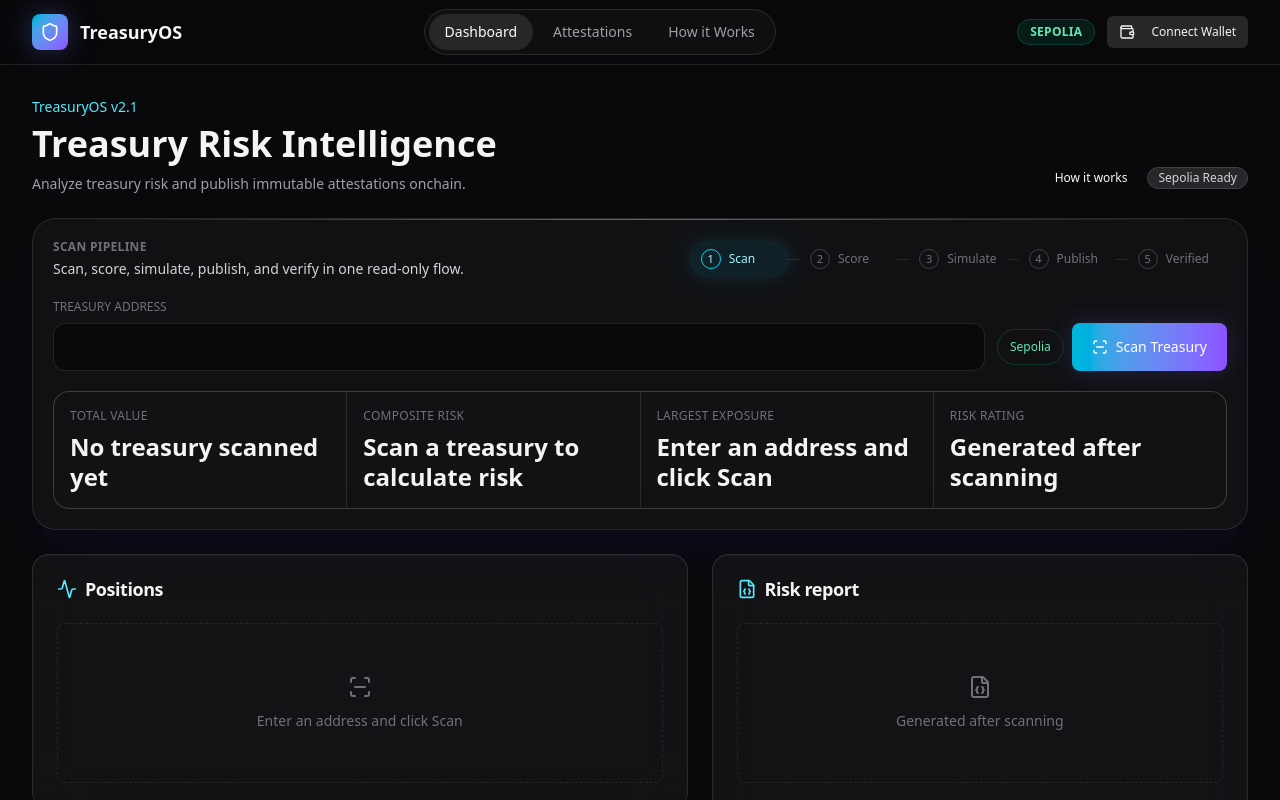
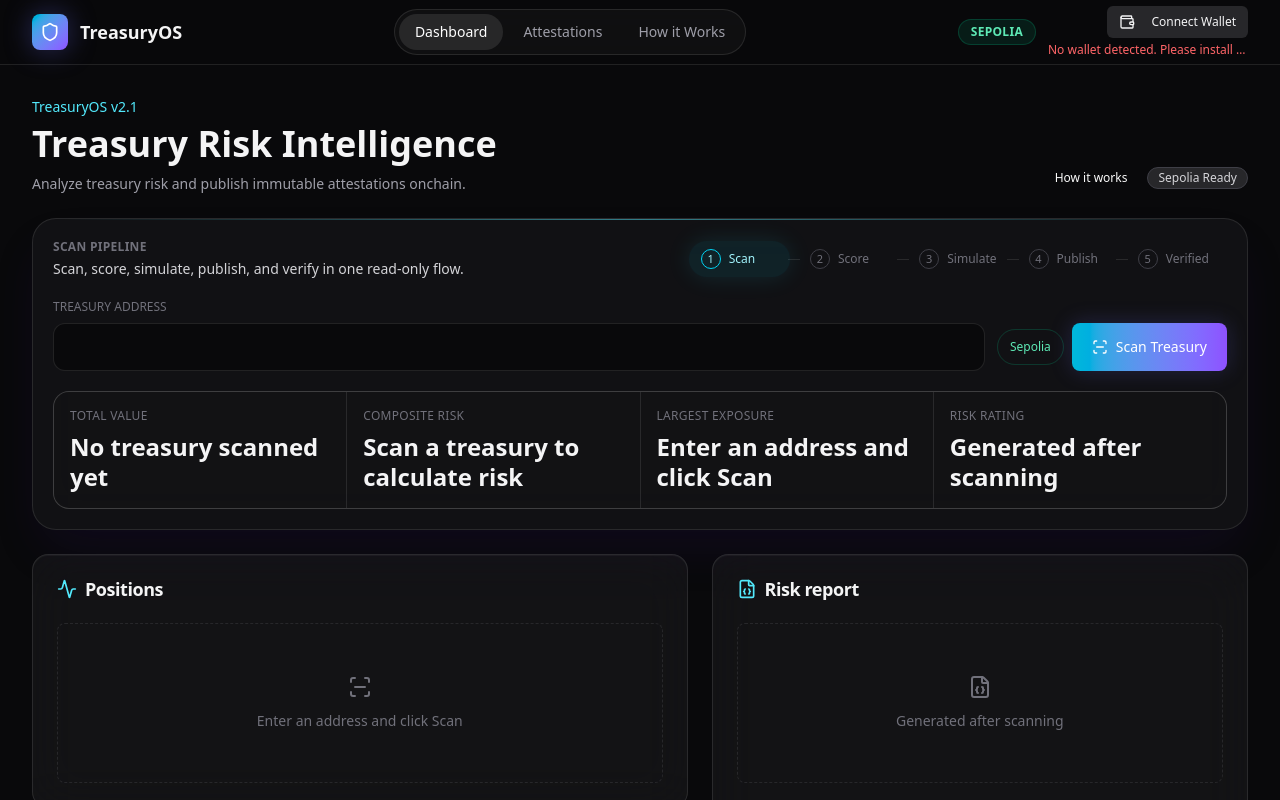
Before and after one commit to pk1427/treasuryos, a Next.js app in the folder apps/web/: page /dashboard in a window 1280 px wide. Both pictures are taken after a click on the button "Connect Wallet". Shown: the top 800 px of the page. Built offline with nearby package versions, Linux system fonts and the light colour scheme.

Commit message:
fix: add wallet connection timeout and error display in navbar

```diff
--- a/apps/web/components/treasury/navbar.tsx
+++ b/apps/web/components/treasury/navbar.tsx
@@ -18,7 +18,7 @@ export function Navbar() {
   const pathname = usePathname();
   const [open, setOpen] = useState(false);
   const network = process.env.NEXT_PUBLIC_CHAIN ?? "sepolia";
-  const { address, isConnected, isConnecting, connect, disconnect } = useWallet();
+  const { address, isConnected, isConnecting, error, connect, disconnect } = useWallet();
 
   return (
     <header className="sticky top-0 z-50 border-b border-white/10 bg-zinc-950/70 backdrop-blur-xl">
@@ -69,6 +69,7 @@ export function Navbar() {
               </Button>
             </div>
           ) : (
+            <div className="flex flex-col items-end gap-1">
               <Button
                 variant="secondary"
                 size="sm"
@@ -78,6 +79,12 @@ export function Navbar() {
                 <Wallet className="h-4 w-4 mr-2" />
                 {isConnecting ? "Connecting..." : "Connect Wallet"}
               </Button>
+              {error ? (
+                <span className="max-w-[200px] truncate text-xs text-red-400" title={error}>
+                  {error}
+                </span>
+              ) : null}
+            </div>
           )}
         </div>
 
@@ -126,6 +133,7 @@ export function Navbar() {
                 </Button>
               </div>
             ) : (
+              <div className="flex flex-col gap-1">
                 <Button
                   variant="secondary"
                   size="sm"
@@ -136,6 +144,12 @@ export function Navbar() {
                   <Wallet className="h-4 w-4 mr-2" />
                   {isConnecting ? "Connecting..." : "Connect Wallet"}
                 </Button>
+                {error ? (
+                  <span className="max-w-[200px] truncate text-xs text-red-400" title={error}>
+                    {error}
+                  </span>
+                ) : null}
+              </div>
             )}
           </div>
         </div>
--- a/apps/web/components/wallet/context.tsx
+++ b/apps/web/components/wallet/context.tsx
@@ -32,9 +32,16 @@ export function WalletProvider({ children }: { children: ReactNode }) {
         throw new Error("No wallet detected. Please install MetaMask or another Web3 wallet.");
       }
 
-      const accounts = (await ethereum.request({
+      const timeoutMs = 15_000;
+      const timeoutPromise = new Promise<never>((_, reject) =>
+        setTimeout(() => reject(new Error("Wallet connection timed out. The wallet extension may be unresponsive. Try refreshing or using a different wallet.")), timeoutMs)
+      );
+
+      const accountsPromise = ethereum.request({
         method: "eth_requestAccounts",
-      })) as string[];
+      }) as Promise<string[]>;
+
+      const accounts = await Promise.race([accountsPromise, timeoutPromise]);
 
       if (accounts.length === 0) {
         throw new Error("No accounts found. Please unlock your wallet.");
```
Lines whose indentation alone changed are shown as unchanged.
